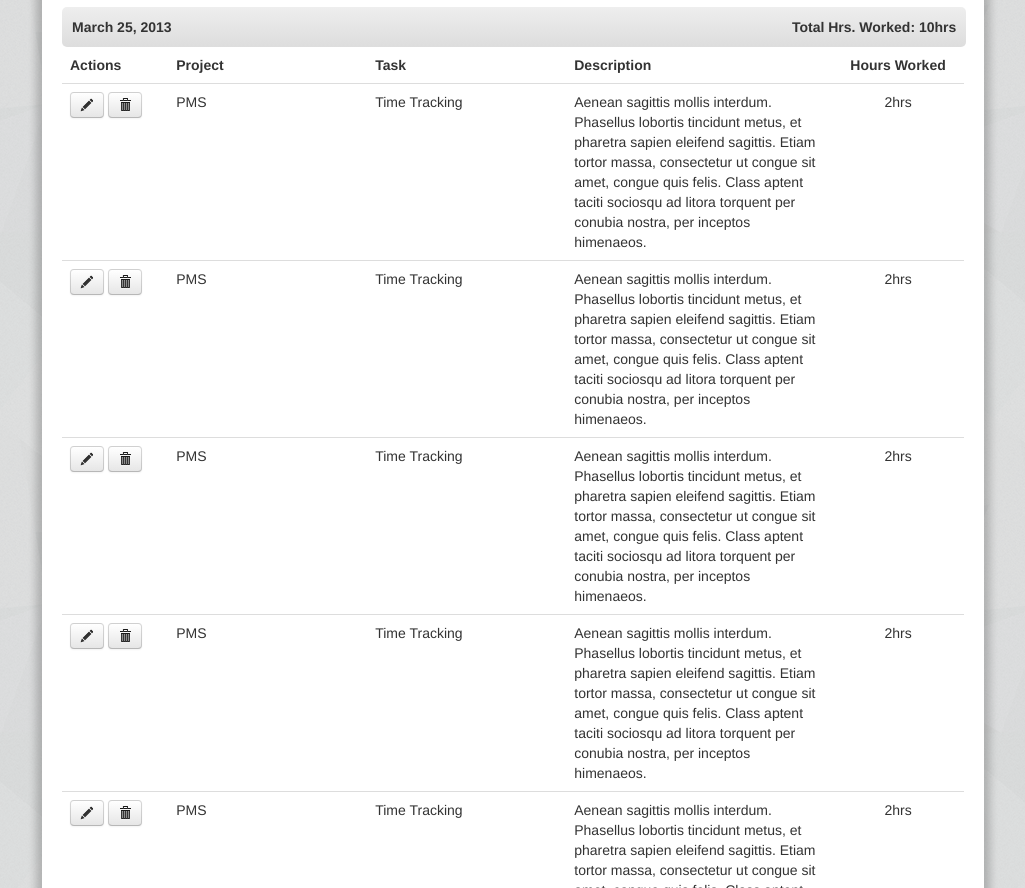
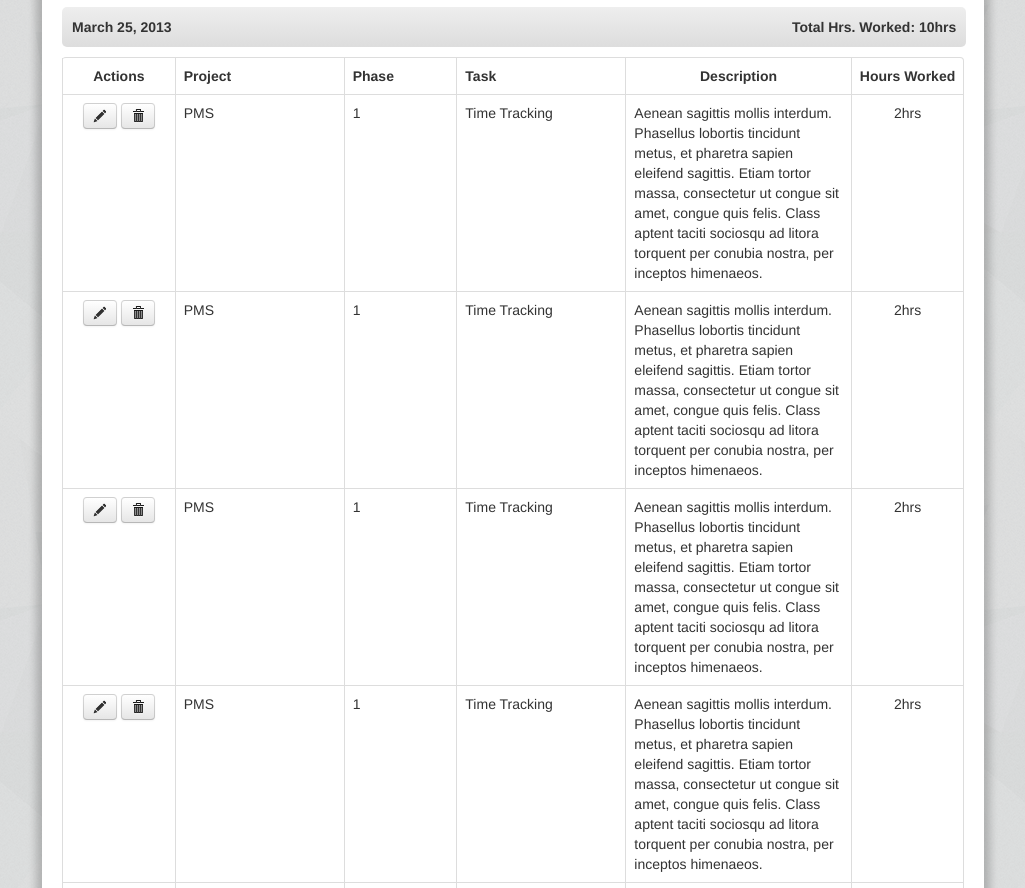
Before and after one commit to olivelaw/timetracking, a plain HTML site: page index.html in a window 1280 px wide. Shown: the part 168-1056 px from the top of the page, without its empty margins (128-1153 px from the left). Drawn offline with Linux system fonts and the light colour scheme.

Commit message:
table changes

```diff
--- a/css/style.css
+++ b/css/style.css
@@ -94,6 +94,7 @@ a:hover {
 	width: 98%;
 	display: block;
 	padding: 10px;
+	margin-bottom: 10px;
 	border-radius: 5px;
 	background: rgb(238,238,238); /* Old browsers */
 	background: -moz-linear-gradient(top,  rgba(238,238,238,1) 0%, rgba(221,221,221,1) 100%); /* FF3.6+ */
@@ -114,6 +115,6 @@ a:hover {
 .content button:hover {
 	color: #910d00 !important;
 }
-.td-hrs {
+.centered {
 	text-align: center !important;
 }
--- a/index.html
+++ b/index.html
@@ -36,67 +36,72 @@
 				<div class="date-total float-left">March 25, 2013</div>
 				<div class="date-total float-right"> Total Hrs. Worked: 10hrs</div>
 			</div>
-			<table class="table">
+			<table class="table table-bordered">
 				<thead>
 					<tr>
-						<td width="8%">Actions</td>
+						<td width="10%" class="centered">Actions</td>
 						<td width="15%">Project</td>
+						<td width="10%">Phase</td>
 						<td width="15%">Task</td>
-						<td width="20%">Description</td>
-						<td width="10%" class="td-hrs">Hours Worked</td>
+						<td width="20%" class="centered">Description</td>
+						<td width="10%" class="centered">Hours Worked</td>
 					</tr>
 				</thead>
 				<tbody>
 					<tr>
-						<td width="8%">
+						<td width="10%" class="centered">
 							<button class="btn btn-small" href="#"><i class="icon-pencil"></i></button>
 							<button class="btn btn-small" href="#"><i class="icon-trash"></i></button>
 						</td>
 						<td width="15%">PMS</td>
+						<td width="10%">1</td>
 						<td width="15%">Time Tracking</td>
 						<td width="20%">Aenean sagittis mollis interdum. Phasellus lobortis tincidunt metus, et pharetra sapien eleifend sagittis. Etiam tortor massa, consectetur ut congue sit amet, congue quis felis. Class aptent taciti sociosqu ad litora torquent per conubia nostra, per inceptos himenaeos.</td>
-						<td width="10%" class="td-hrs">2hrs</td>
-
+						<td width="10%" class="centered">2hrs</td>
 					</tr>
 					<tr>
-						<td width="8%">
+						<td width="10%" class="centered">
 							<button class="btn btn-small" href="#"><i class="icon-pencil"></i></button>
 							<button class="btn btn-small" href="#"><i class="icon-trash"></i></button>
 						</td>
 						<td width="15%">PMS</td>
+						<td width="10%">1</td>
 						<td width="15%">Time Tracking</td>
 						<td width="20%">Aenean sagittis mollis interdum. Phasellus lobortis tincidunt metus, et pharetra sapien eleifend sagittis. Etiam tortor massa, consectetur ut congue sit amet, congue quis felis. Class aptent taciti sociosqu ad litora torquent per conubia nostra, per inceptos himenaeos.</td>
-						<td width="10%" class="td-hrs">2hrs</td>
+						<td width="10%" class="centered">2hrs</td>
 					</tr>
 					<tr>
-						<td width="8%">
+						<td width="10%" class="centered">
 							<button class="btn btn-small" href="#"><i class="icon-pencil"></i></button>
 							<button class="btn btn-small" href="#"><i class="icon-trash"></i></button>
 						</td>
 						<td width="15%">PMS</td>
+						<td width="10%">1</td>
 						<td width="15%">Time Tracking</td>
 						<td width="20%">Aenean sagittis mollis interdum. Phasellus lobortis tincidunt metus, et pharetra sapien eleifend sagittis. Etiam tortor massa, consectetur ut congue sit amet, congue quis felis. Class aptent taciti sociosqu ad litora torquent per conubia nostra, per inceptos himenaeos.</td>
-						<td width="10%" class="td-hrs">2hrs</td>
+						<td width="10%" class="centered">2hrs</td>
 					</tr>
 					<tr>
-						<td width="8%">
+						<td width="10%" class="centered">
 							<button class="btn btn-small" href="#"><i class="icon-pencil"></i></button>
 							<button class="btn btn-small" href="#"><i class="icon-trash"></i></button>
 						</td>
 						<td width="15%">PMS</td>
+						<td width="10%">1</td>
 						<td width="15%">Time Tracking</td>
 						<td width="20%">Aenean sagittis mollis interdum. Phasellus lobortis tincidunt metus, et pharetra sapien eleifend sagittis. Etiam tortor massa, consectetur ut congue sit amet, congue quis felis. Class aptent taciti sociosqu ad litora torquent per conubia nostra, per inceptos himenaeos.</td>
-						<td width="10%" class="td-hrs">2hrs</td>
+						<td width="10%" class="centered">2hrs</td>
 					</tr>
 					<tr>
-						<td width="8%">
+						<td width="10%" class="centered">
 							<button class="btn btn-small" href="#"><i class="icon-pencil"></i></button>
 							<button class="btn btn-small" href="#"><i class="icon-trash"></i></button>
 						</td>
 						<td width="15%">PMS</td>
+						<td width="10%">1</td>
 						<td width="15%">Time Tracking</td>
 						<td width="20%">Aenean sagittis mollis interdum. Phasellus lobortis tincidunt metus, et pharetra sapien eleifend sagittis. Etiam tortor massa, consectetur ut congue sit amet, congue quis felis. Class aptent taciti sociosqu ad litora torquent per conubia nostra, per inceptos himenaeos.</td>
-						<td width="10%" class="td-hrs">2hrs</td>
+						<td width="10%" class="centered">2hrs</td>
 					</tr>
 				</tbody>
 			</table>
```
